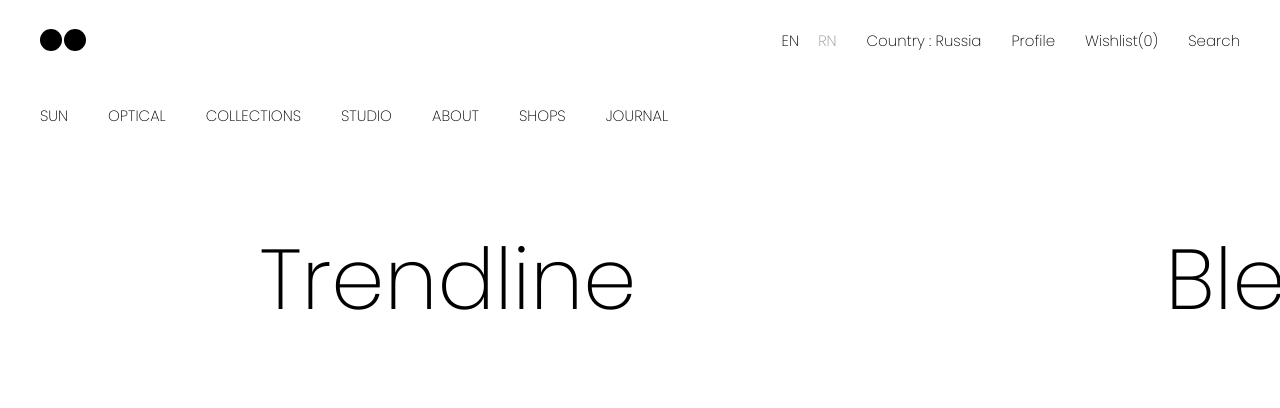
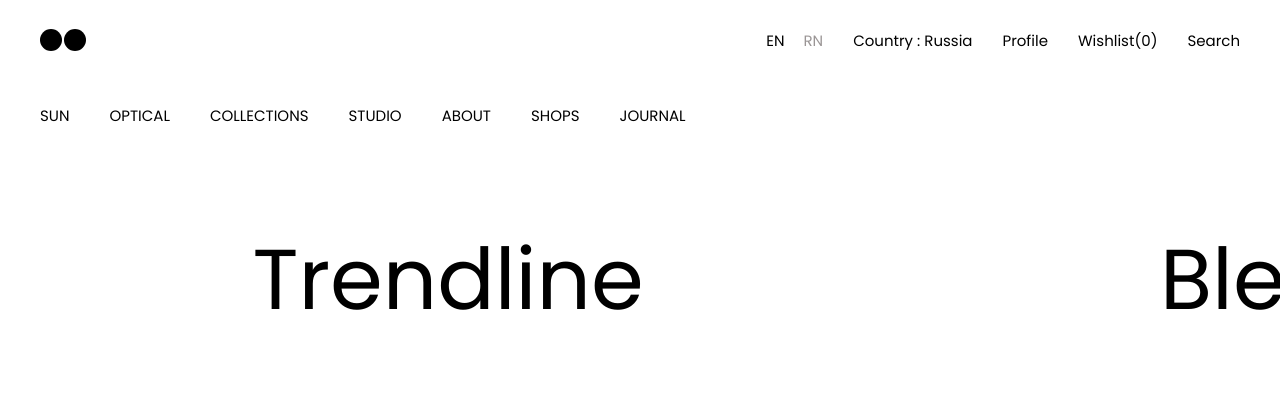
Before and after one commit to Amritanshu21/opticals, a plain HTML site: page index.html in a window 1280 px wide. Shown: the top 408 px of the page. Drawn offline with Linux system fonts and the light colour scheme; grey boxes are pictures that could not be loaded.

Commit message:
Update index.html

```diff
--- a/index.html
+++ b/index.html
@@ -5,7 +5,7 @@
     <meta name="viewport" content="width=device-width, initial-scale=1.0">
     <title>Opticals</title>
     <link rel="stylesheet" href="style.css">
-    <link href="https://fonts.googleapis.com/css2?family=Poppins:wght@200&display=swap" rel="stylesheet">
+    <link href="https://fonts.googleapis.com/css2?family=Poppins:wght@400&display=swap" rel="stylesheet">
 </head>
 <body>
     <div id="main">
```
